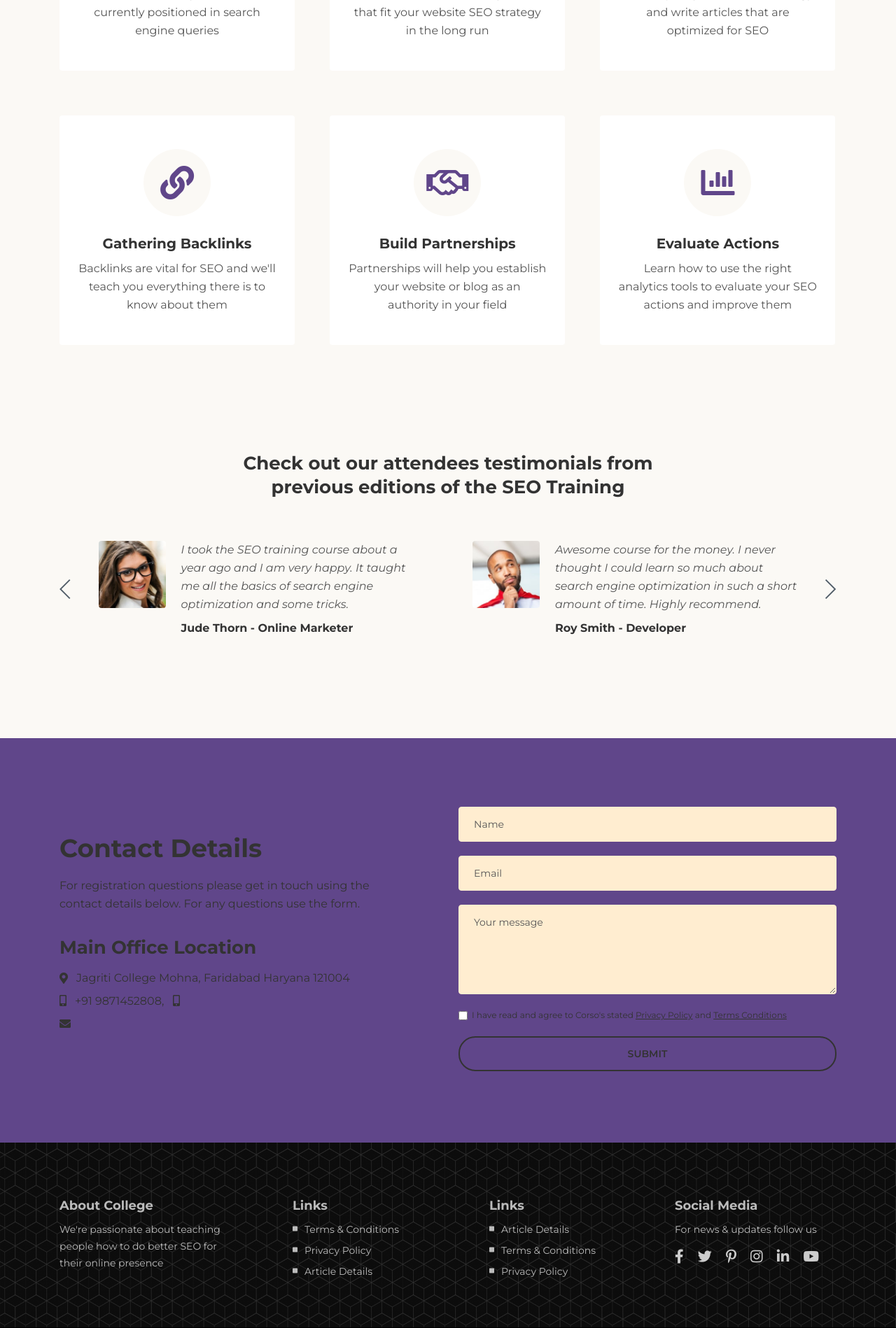
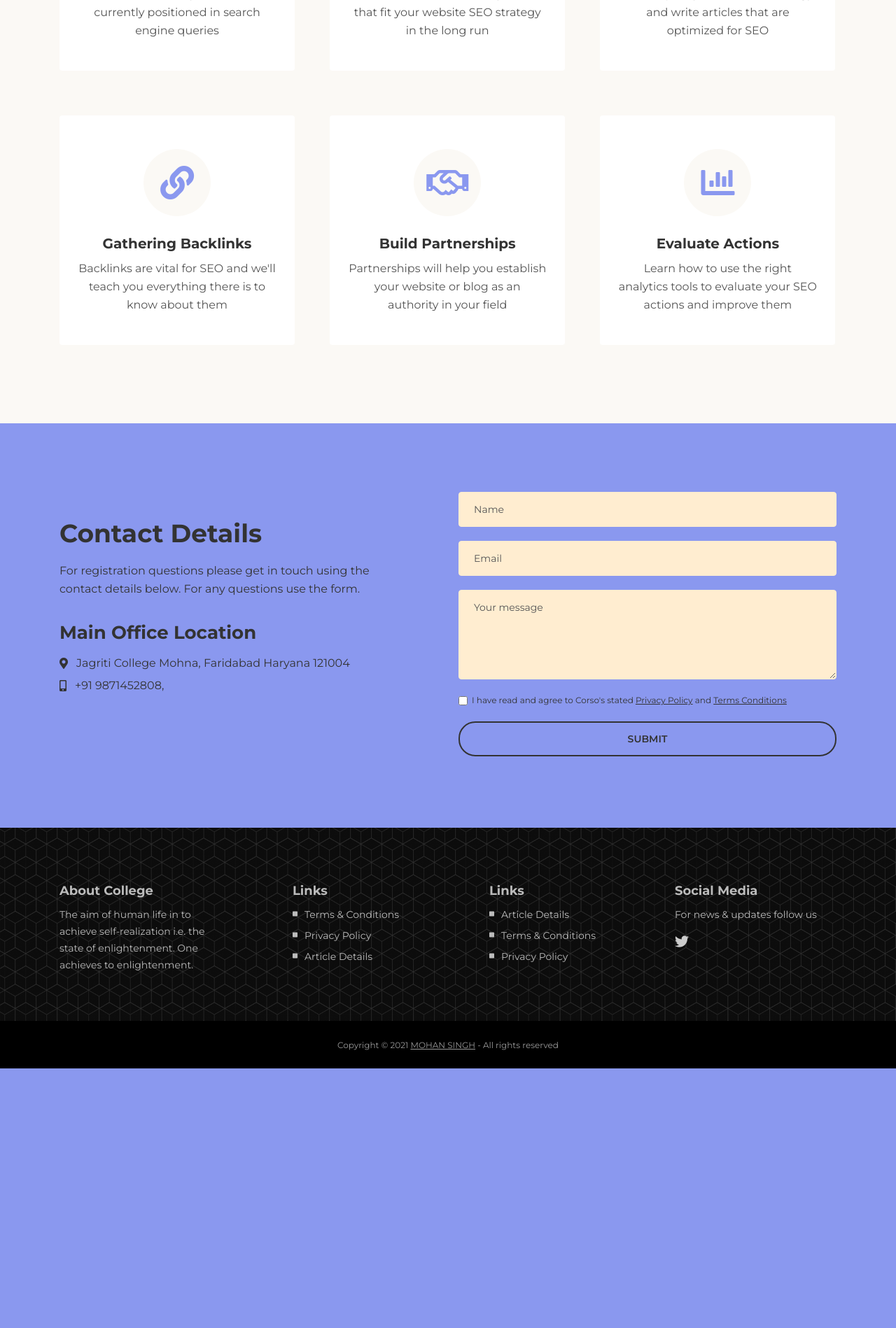
Before and after one commit to jihecoin/jihecoin.github.io, a PHP site: page / in a window 1280 px wide. Shown: the part 3160-5058 px from the top of the page at 70% size. After the commit the page ends 4687 px from the top, so only its background shows below. Run offline with PHP 8.4, Linux system fonts and the light colour scheme.

Commit message:
ne design

```diff
--- a/css/styles.css
+++ b/css/styles.css
@@ -1260,7 +1260,7 @@ input[type='checkbox'] {
 
 .cards .fas,
 .cards .far {
-	color: #60468a;
+	color: #8a98ef;
 	font-size: 3rem;
 	line-height: 6rem;
 }
@@ -1433,7 +1433,7 @@ input[type='checkbox'] {
 .form-3 {
 	padding-top: 6.125rem;
 	padding-bottom: 5.125rem;
-	background-color: #60468a;
+	background-color: #8a98ef;
 }
 
 .form-3 .text-container {
--- a/index.html
+++ b/index.html
@@ -29,7 +29,8 @@
 	<link href="css/styles.css" rel="stylesheet">
 
 	<!-- Favicon  -->
-    <link rel="icon" href="images/favicon.png">
+    <link rel="icon" href="images/gm
+	.png">
 </head>
 <body data-spy="scroll" data-target=".fixed-top">
 
@@ -399,82 +400,6 @@
     <!-- end of takeaways -->
 
 
-    <!-- Testimonials -->
-    <div class="slider-2">
-        <div class="container">
-            <div class="row">
-                <div class="col-lg-12">
-                    <h3>Check out our attendees testimonials from previous editions of the SEO Training</h3>
-
-                    <!-- Text Slider -->
-                    <div class="slider-container">
-                        <div class="swiper-container text-slider">
-                            <div class="swiper-wrapper">
-
-                                <!-- Slide -->
-                                <div class="swiper-slide">
-                                    <div class="image-wrapper">
-                                        <img class="img-fluid" src="images/testimonial-1.jpg" alt="alternative">
-                                    </div> <!-- end of image-wrapper -->
-                                    <div class="text-wrapper">
-                                        <div class="testimonial-text">I took the SEO training course about a year ago and I am very happy. It taught me all the basics of search engine optimization and some tricks.</div>
-                                        <div class="testimonial-author">Jude Thorn - Online Marketer</div>
-                                    </div> <!-- end of text-wrapper -->
-                                </div> <!-- end of swiper-slide -->
-                                <!-- end of slide -->
-
-                                <!-- Slide -->
-                                <div class="swiper-slide">
-                                    <div class="image-wrapper">
-                                        <img class="img-fluid" src="images/testimonial-2.jpg" alt="alternative">
-                                    </div> <!-- end of image-wrapper -->
-                                    <div class="text-wrapper">
-                                        <div class="testimonial-text">Awesome course for the money. I never thought I could learn so much about search engine optimization in such a short amount of time. Highly recommend.</div>
-                                        <div class="testimonial-author">Roy Smith - Developer</div>
-                                    </div> <!-- end of text-wrapper -->
-                                </div> <!-- end of swiper-slide -->
-                                <!-- end of slide -->
-
-                                <!-- Slide -->
-                                <div class="swiper-slide">
-                                    <div class="image-wrapper">
-                                        <img class="img-fluid" src="images/testimonial-3.jpg" alt="alternative">
-                                    </div> <!-- end of image-wrapper -->
-                                    <div class="text-wrapper">
-                                        <div class="testimonial-text">Corso is the best SEO training course in the market. It teaches you all the basics but it also adds value with some advanced tips & tricks the are great.</div>
-                                        <div class="testimonial-author">Martin Singer - Online Marketer</div>
-                                    </div> <!-- end of text-wrapper -->
-                                </div> <!-- end of swiper-slide -->
-                                <!-- end of slide -->
-
-                                <!-- Slide -->
-                                <div class="swiper-slide">
-                                    <div class="image-wrapper">
-                                        <img class="img-fluid" src="images/testimonial-4.jpg" alt="alternative">
-                                    </div> <!-- end of image-wrapper -->
-                                    <div class="text-wrapper">
-                                        <div class="testimonial-text">Learning SEO can actually be fun. I attended Corso SEO training and I had a great time with my peer students and the instructors. Highly recommended course.</div>
-                                        <div class="testimonial-author">Ronda Louis - Business Owner</div>
-                                    </div> <!-- end of text-wrapper -->
-                                </div> <!-- end of swiper-slide -->
-                                <!-- end of slide -->
-
-                            </div> <!-- end of swiper-wrapper -->
-
-                            <!-- Add Arrows -->
-                            <div class="swiper-button-next"></div>
-                            <div class="swiper-button-prev"></div>
-                            <!-- end of add arrows -->
-
-                        </div> <!-- end of swiper-container -->
-                    </div> <!-- end of slider-container -->
-                    <!-- end of text slider -->
-
-                </div> <!-- end of col -->
-            </div> <!-- end of row -->
-        </div> <!-- end of container -->
-    </div> <!-- end of slider-2 -->
-    <!-- end of testimonials -->
 
     <!-- Contact -->
     <div id="contact" class="form-3">
@@ -492,11 +417,12 @@
                             </li>
                             <li class="media">
                                 <i class="fas fa-mobile-alt"></i>
-                                <div class="media-body">+91 9871452808, &nbsp;&nbsp;<i class="fas fa-mobile-alt"></i>&nbsp; </div>
+                                <div class="media-body">+91 9871452808, &nbsp;&nbsp;
+								&nbsp; </div>
                             </li>
-                            <li class="media">
-                                <i class="fas fa-envelope"></i>
-                            </li>
+                            <!-- <li class="media"> -->
+                                <!-- <i class="fas fa-envelope"></i> -->
+                            <!-- </li> -->
                         </ul>
                     </div> <!-- end of text-container -->
                 </div> <!-- end of col -->
@@ -546,7 +472,7 @@
                 <div class="col-md-3">
                     <div class="footer-col first">
                         <h5>About College</h5>
-                        <p class="p-small">We're passionate about teaching people how to do better SEO for their online presence</p>
+                        <p class="p-small">The aim of human life in to achieve self-realization i.e. the state of enlightenment. One achieves to enlightenment.</p>
                     </div>
                 </div> <!-- end of col -->
                 <div class="col-md-3">
@@ -591,24 +517,24 @@
                     <div class="footer-col fourth">
                         <h5>Social Media</h5>
                         <p class="p-small">For news & updates follow us</p>
-                        <a href="#your-link">
-                            <i class="fab fa-facebook-f"></i>
-                        </a>
+                        <!-- <a href="#your-link"> -->
+                            <!-- <i class="fab fa-facebook-f"></i> -->
+                        <!-- </a> -->
                         <a href="#your-link">
                             <i class="fab fa-twitter"></i>
                         </a>
-                        <a href="#your-link">
-                            <i class="fab fa-pinterest-p"></i>
-                        </a>
-                        <a href="#your-link">
-                            <i class="fab fa-instagram"></i>
-                        </a>
-                        <a href="#your-link">
-                            <i class="fab fa-linkedin-in"></i>
-                        </a>
-                        <a href="#your-link">
-                            <i class="fab fa-youtube"></i>
-                        </a>
+                        <!-- <a href="#your-link"> -->
+                            <!-- <i class="fab fa-pinterest-p"></i> -->
+                        <!-- </a> -->
+                        <!-- <a href="#your-link"> -->
+                            <!-- <i class="fab fa-instagram"></i> -->
+                        <!-- </a> -->
+                        <!-- <a href="#your-link"> -->
+                            <!-- <i class="fab fa-linkedin-in"></i> -->
+                        <!-- </a> -->
+                        <!-- <a href="#your-link"> -->
+                            <!-- <i class="fab fa-youtube"></i> -->
+                        <!-- </a> -->
                     </div>
                 </div> <!-- end of col -->
             </div> <!-- end of row -->
```
Also changed, not shown: other parts of css/styles.css (+31 -31 lines), images/details-lightbox.jpg (deleted), images/details-slide-1.jpg (deleted), images/details-slide-2.jpg (deleted), images/details-slide-3.jpg (deleted), images/testimonial-1.jpg (deleted), images/testimonial-2.jpg (deleted), images/testimonial-3.jpg (deleted), images/testimonial-4.jpg (deleted), 2 other files.
